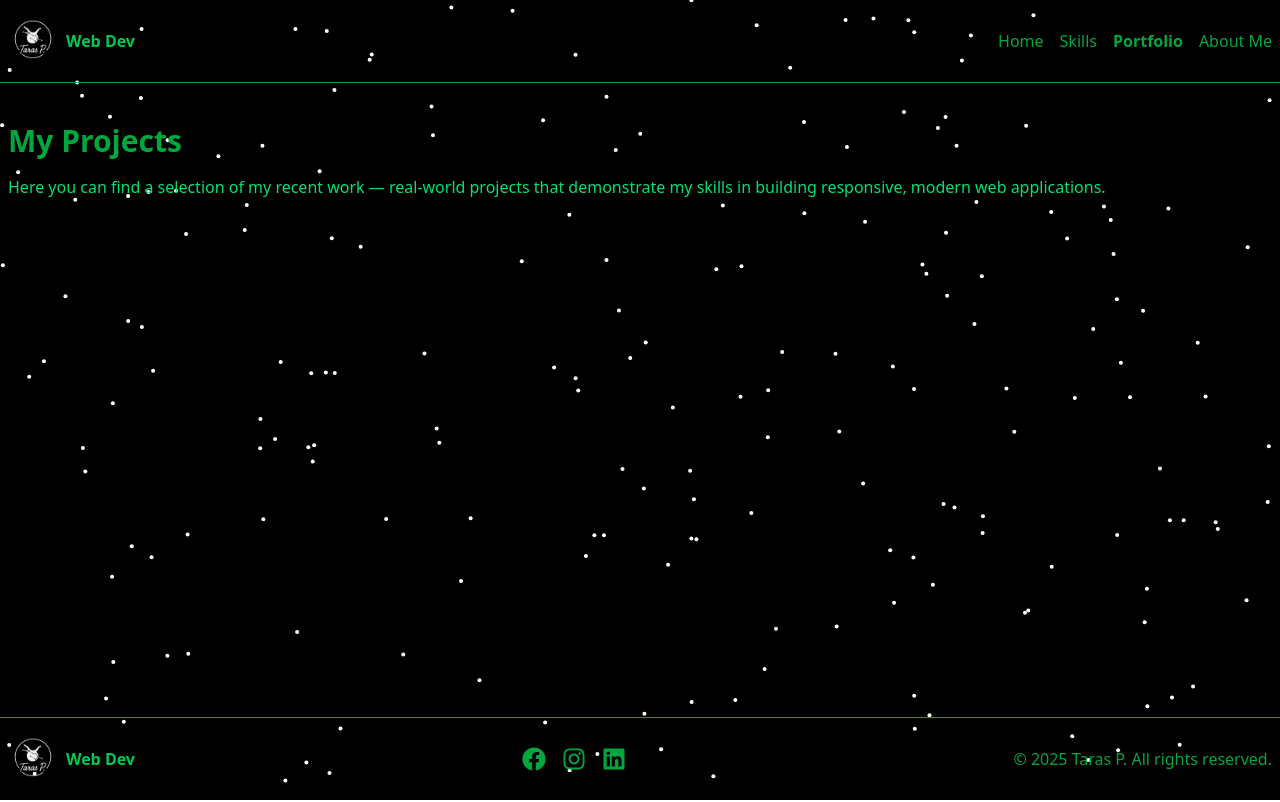
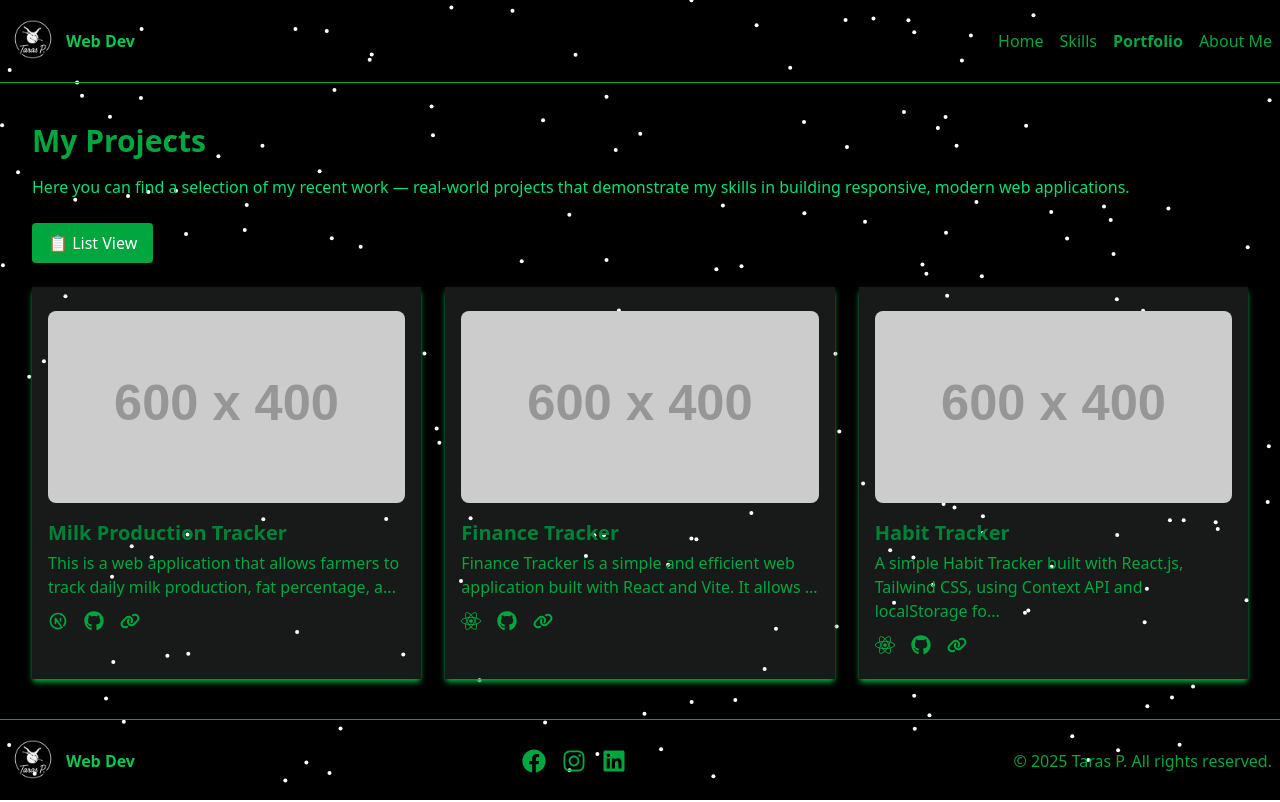
Before and after one commit to lokki931/taras-p, a Next.js app: page /portfolio in a window 1280 px wide. Built offline with nearby package versions, Linux system fonts and the light colour scheme.

Commit message:
add portfolio items

```diff
--- a/src/components/pages/views/portfolio/portfolio-view.tsx
+++ b/src/components/pages/views/portfolio/portfolio-view.tsx
@@ -1,16 +1,128 @@
+"use client";
+import { useState } from "react";
+import { v4 as uuidv4 } from "uuid";
+import clsx from "clsx";
+import { FaReact, FaGithub } from "react-icons/fa";
+import { FaLink } from "react-icons/fa6";
+import { TbBrandNextjs } from "react-icons/tb";
+
 import { Container } from "@/components/container";
 
+const projects = [
+  {
+    id: uuidv4(),
+    title: "Milk Production Tracker",
+    description:
+      "This is a web application that allows farmers to track daily milk production, fat percentage, and calculate the estimated income based on fat-adjusted milk prices. Built with Next.js App Router, React, Tailwind CSS, Prisma, PostgreSQL, and Context API.",
+    image: "https://placehold.co/600x400",
+    github: "https://github.com/lokki931/milk-track",
+    siteUrl: "https://milk-track-rho.vercel.app",
+    buildby: <TbBrandNextjs title="Built with Next." />,
+  },
+  {
+    id: uuidv4(),
+    title: "Finance Tracker",
+    description:
+      "Finance Tracker is a simple and efficient web application built with React and Vite. It allows users to track their financial transactions, filter records, paginate results, and visualize financial data with interactive charts.",
+    image: "https://placehold.co/600x400",
+    github: "https://github.com/lokki931/tracker_finance",
+    siteUrl: "https://trackerfinance.vercel.app",
+    buildby: <FaReact title="Built with React" />,
+  },
+  {
+    id: uuidv4(),
+    title: "Habit Tracker",
+    description:
+      "A simple Habit Tracker built with React.js, Tailwind CSS, using Context API and localStorage for state and data persistence.",
+    image: "https://placehold.co/600x400",
+    github: "https://github.com/lokki931/tracker-hobies",
+    siteUrl: "https://tracker-hobies.vercel.app/",
+    buildby: <FaReact title="Built with React" />,
+  },
+];
+
 export function PortfolioView() {
+  const [isSingleColumn, setIsSingleColumn] = useState(false);
+
   return (
     <Container>
-      <div className="py-6">
+      <div className="p-6">
         <h1 className="text-3xl font-bold mb-4 text-green-600">My Projects</h1>
         <p className="text-green-400 mb-6">
           Here you can find a selection of my recent work — real-world projects
           that demonstrate my skills in building responsive, modern web
           applications.
         </p>
-        {/* portfolio cards */}
+        <button
+          onClick={() => setIsSingleColumn((prev) => !prev)}
+          className="mb-6 px-4 py-2 rounded bg-green-600 text-white hover:bg-green-700"
+        >
+          {isSingleColumn ? "🔳 Grid View" : "📋 List View"}
+        </button>
+
+        {/* Сітка */}
+        <div
+          className={`grid gap-6 ${
+            isSingleColumn
+              ? "grid-cols-1"
+              : "grid-cols-1 md:grid-cols-2 lg:grid-cols-3"
+          }`}
+        >
+          {projects.map((project) => (
+            <div
+              key={project.id}
+              className={clsx(
+                "shadow-md bg-green-100/10 shadow-green-600 px-4 py-6 hover:shadow-xs transition",
+                isSingleColumn && "flex flex-col md:flex-row gap-6"
+              )}
+            >
+              <img
+                src={project.image}
+                alt={project.title}
+                className={clsx(
+                  "rounded-lg w-full h-48 object-cover",
+                  isSingleColumn &&
+                    "max-w-full md:max-w-sm  lg:max-w-md h-48 md:h-auto"
+                )}
+              />
+              <div className="mt-4">
+                <h3 className="text-xl font-semibold mb-1 text-green-700">
+                  {project.title}
+                </h3>
+                <p className="text-green-600 mb-3">
+                  {isSingleColumn
+                    ? project.description
+                    : project.description.length > 95
+                    ? project.description.slice(0, 95) + "..."
+                    : project.description}
+                </p>
+                <div className="flex items-center gap-4 text-green-600 text-xl">
+                  {project.buildby}
+                  <a
+                    href={project.github}
+                    target="_blank"
+                    rel="noopener noreferrer"
+                  >
+                    <FaGithub
+                      title="View on GitHub"
+                      className="hover:text-green-500"
+                    />
+                  </a>
+                  <a
+                    href={project.siteUrl}
+                    target="_blank"
+                    rel="noopener noreferrer"
+                  >
+                    <FaLink
+                      title="View on Site"
+                      className="hover:text-green-500"
+                    />
+                  </a>
+                </div>
+              </div>
+            </div>
+          ))}
+        </div>
       </div>
     </Container>
   );
```
